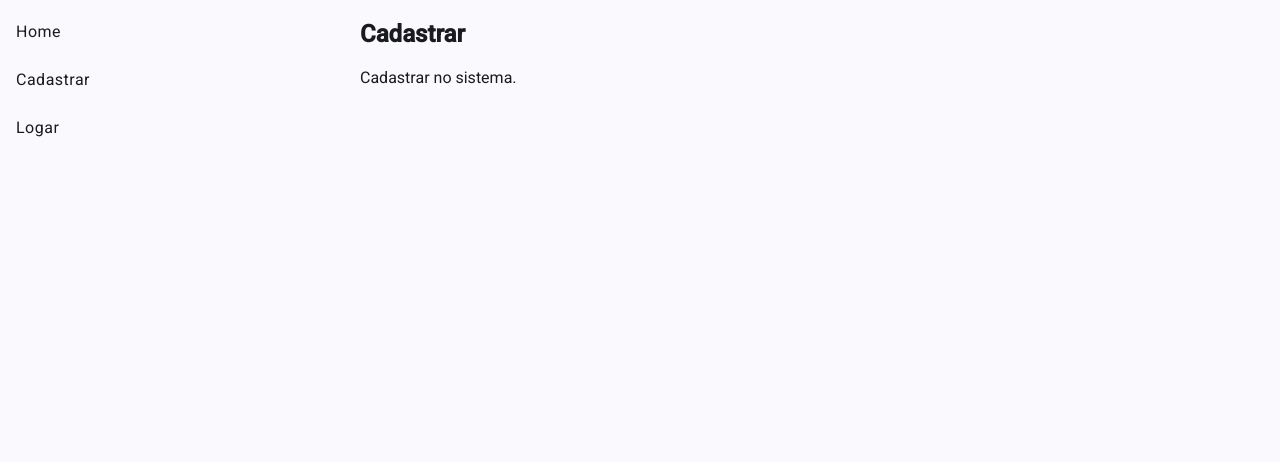
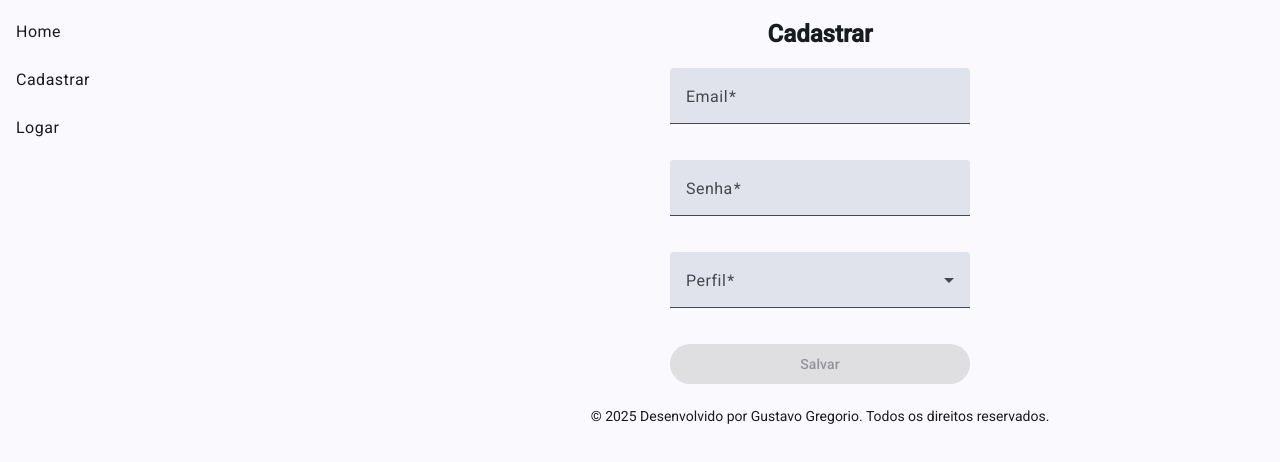
Before and after one commit to gustavogregorio1986/DedicacaoEstudoAPP, an Angular app: page /cadastrar in a window 1280 px wide. Shown: the top 462 px of the page. Built offline with nearby package versions, Linux system fonts and the light colour scheme.

Commit message:
desenvolvendo o frontend com layout material no angular

```diff
--- a/src/app/cadastrar/cadastrar.component.css
+++ b/src/app/cadastrar/cadastrar.component.css
@@ -0,0 +1,3 @@
+.center{
+    text-align: center;
+}
--- a/src/app/cadastrar/cadastrar.component.html
+++ b/src/app/cadastrar/cadastrar.component.html
@@ -1,2 +1,31 @@
-<h2>Cadastrar</h2>
-<p>Cadastrar no sistema.</p>
+<h2 class="center">Cadastrar</h2>
+<form [formGroup]="usuarioForm" (ngSubmit)="onSubmit()" style="width: 300px; margin: auto; display: flex; flex-direction: column; gap: 16px;">
+
+  <mat-form-field appearance="fill">
+    <mat-label>Email</mat-label>
+    <input matInput formControlName="Email" placeholder="Digite o email">
+    <mat-error *ngIf="usuarioForm.get('Email')?.invalid">Email é obrigatório</mat-error>
+  </mat-form-field>
+
+  <mat-form-field appearance="fill">
+    <mat-label>Senha</mat-label>
+    <input matInput formControlName="Senha" type="password" placeholder="Digite a senha">
+    <mat-error *ngIf="usuarioForm.get('Senha')?.invalid">Senha é obrigatória</mat-error>
+  </mat-form-field>
+
+  <mat-form-field appearance="fill">
+  <mat-label>Perfil</mat-label>
+  <mat-select formControlName="Role" placeholder="Escolha o perfil">
+    <mat-option value="admin">Admin</mat-option>
+    <mat-option value="usuario">Usuário</mat-option>
+  </mat-select>
+  <mat-error *ngIf="usuarioForm.get('Role')?.invalid">Perfil é obrigatório</mat-error>
+ </mat-form-field>
+
+
+  <button mat-raised-button color="primary" type="submit" [disabled]="usuarioForm.invalid">
+    Salvar
+  </button>
+
+</form>
+<app-rodape></app-rodape>
--- a/src/app/cadastrar/cadastrar.component.ts
+++ b/src/app/cadastrar/cadastrar.component.ts
@@ -1,13 +1,39 @@
 import { Component } from '@angular/core';
-import { FormBuilder, FormGroup, FormsModule, ReactiveFormsModule } from '@angular/forms';
+import { FormControl, FormGroup, FormsModule, ReactiveFormsModule, Validators } from '@angular/forms';
+import { Usuario } from '../models/usuario';
+import { MatFormFieldModule } from '@angular/material/form-field';
+import { MatInputModule } from '@angular/material/input';
+import { MatButtonModule } from '@angular/material/button';
+import { CommonModule } from '@angular/common';
+import { MatSelectModule } from '@angular/material/select';
+import { RodapeComponent } from '../rodape/rodape.component';
 
 @Component({
   selector: 'app-cadastrar',
-  imports: [],
+  imports: [ReactiveFormsModule,MatFormFieldModule,MatInputModule,MatButtonModule, MatSelectModule, FormsModule, CommonModule, RodapeComponent],
   templateUrl: './cadastrar.component.html',
   styleUrl: './cadastrar.component.css'
 })
 export class CadastrarComponent {
+   usuarioForm = new FormGroup({
+      Id: new FormControl('', Validators.required),
+      Email: new FormControl('', Validators.required),
+      Senha: new FormControl('', Validators.required),
+      Role: new FormControl('', Validators.required) // corrigido aqui
+    });
 
 
+  onSubmit() {
+    if (this.usuarioForm.valid) {
+     const usuario: Usuario = new Usuario(
+      this.usuarioForm.value.Id!,
+      this.usuarioForm.value.Email!,
+      this.usuarioForm.value.Senha!,
+      this.usuarioForm.value.Role!
+    );
+      console.log('Usuário criado:', usuario);
+    } else {
+      console.log('Formulário inválido!');
+    }
+  }
 }
--- a/src/app/home/home.component.css
+++ b/src/app/home/home.component.css
@@ -0,0 +1,3 @@
+.center{
+    text-align: center;
+}
--- a/src/app/home/home.component.html
+++ b/src/app/home/home.component.html
@@ -1,5 +1,5 @@
-<h2>Desenvolvimento do projeto para desenvolvimento</h2>
-<p>Dedicar ao uma area do ecosistema é fundamental paar nossa evolução, pois podemnos traablhar
+<h2 class="center">Desenvolvimento do projeto para desenvolvimento</h2>
+<p>Dedicar ao uma area do ecosistema é fundamental para nossa evolução, pois podemnos traablhar
 muito e ecrescer e compartilhar</p>
 <p>nosso aprendizado para a melhor forma de evoluir na nossa carreira e sempre conehcendo
 novas tecnologia.</p>
--- a/src/app/logar/logar.component.css
+++ b/src/app/logar/logar.component.css
@@ -0,0 +1,3 @@
+.center{
+    text-align: center;
+}
--- a/src/app/logar/logar.component.html
+++ b/src/app/logar/logar.component.html
@@ -1,2 +1,2 @@
-<h1>Logar!</h1>
+<h1 class="center">Logar!</h1>
 <p>Conteúdo da logar aqui.</p>
--- a/src/app/rodape/rodape.component.html
+++ b/src/app/rodape/rodape.component.html
@@ -1,3 +1,3 @@
 <mat-toolbar color="primary" class="footer">
-      <span>© 2025 Densevolvido por Gustavo Gregorio. Todos os direitos reservados.</span>
+      <span>© 2025 Desenvolvido por Gustavo Gregorio. Todos os direitos reservados.</span>
 </mat-toolbar>
```
